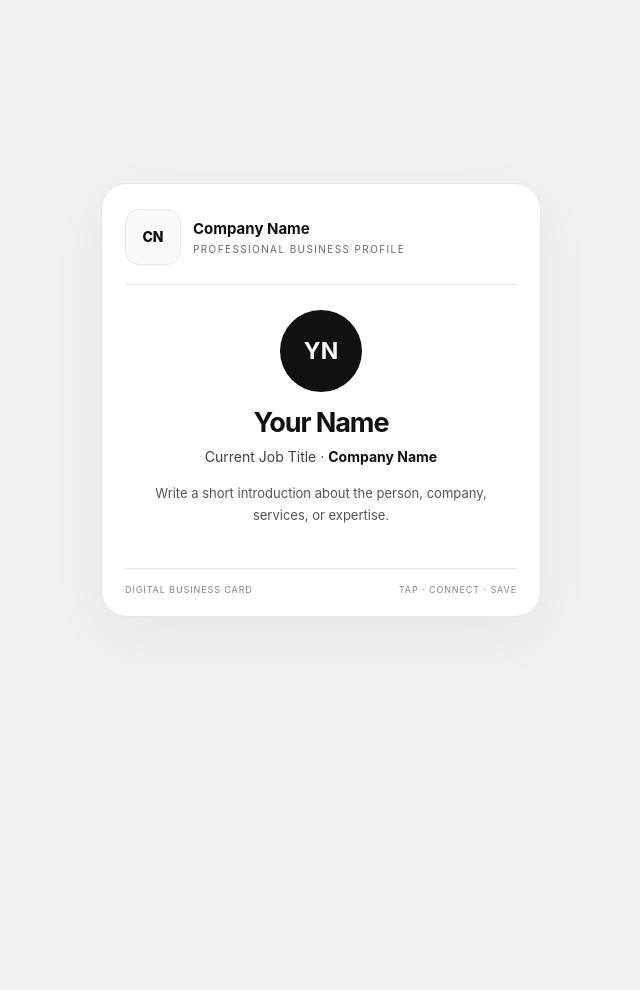
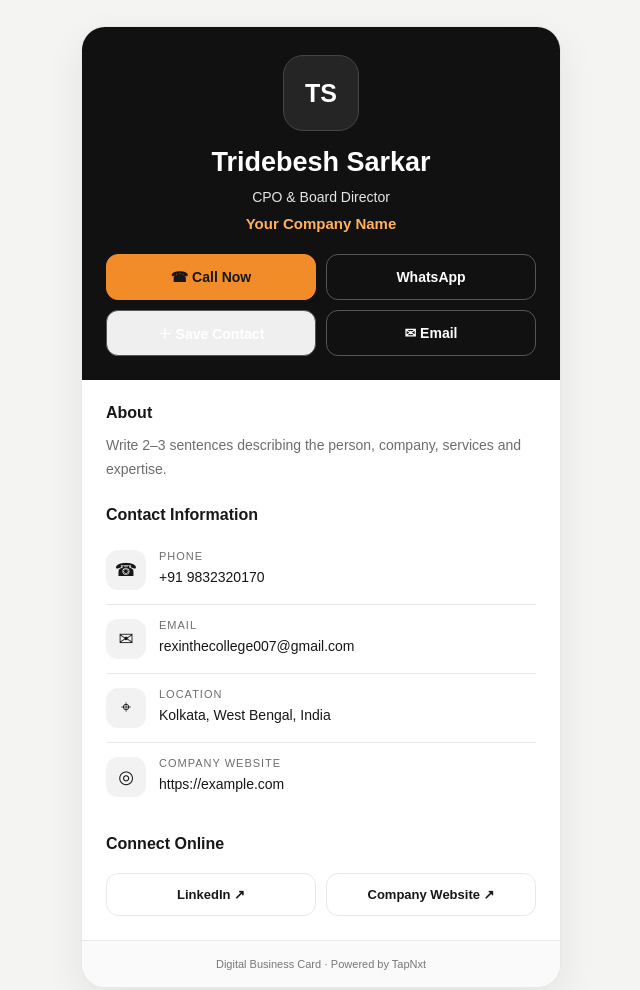
Before and after one commit to Shubhamkaushik929/tapnxt-profile, a plain HTML site: page index.html in a window 1280 px wide. Shown: the whole page, without its empty margins (319-959 px from the left). Before the commit the page ends 800 px from the top, so only its background shows below. Drawn offline with Linux system fonts and the light colour scheme.

Commit message:
Refactor index.html for digital business card
Updated the digital business profile to a digital business card with improved styling and additional features.

```diff
--- a/index.html
+++ b/index.html
@@ -1,137 +1,405 @@
-<!doctype html>
+
+<!DOCTYPE html>
 <html lang="en">
 <head>
-<meta charset="utf-8">
-<meta name="viewport" content="width=device-width, initial-scale=1">
-<meta name="theme-color" content="#ffffff">
-<title>Digital Business Profile</title>
+  <meta charset="UTF-8">
+  <meta name="viewport" content="width=device-width, initial-scale=1.0">
+  <meta name="theme-color" content="#101010">
+  <title>Digital Business Card</title>
+  <meta name="description" content="Digital business card and contact information">
   <style>
-:root{--ink:#111;--muted:#696969;--line:#e7e7e7;--paper:#fff;--soft:#f6f6f6}
-*{box-sizing:border-box}
-body{margin:0;background:#f1f1f1;color:var(--ink);font-family:Inter,-apple-system,BlinkMacSystemFont,"Segoe UI",Roboto,Arial,sans-serif;min-height:100vh;display:grid;place-items:center;padding:22px}
-.card{width:min(100%,440px);background:var(--paper);border:1px solid var(--line);border-radius:26px;padding:25px 23px 21px;box-shadow:0 18px 60px #0000000c}
-.header{display:flex;align-items:center;gap:12px;padding-bottom:19px;border-bottom:1px solid var(--line)}
-.logo{width:56px;height:56px;flex:none;border:1px solid var(--line);border-radius:14px;background:#fafafa;display:grid;place-items:center;overflow:hidden;color:#111;font-weight:800;font-size:14px}
-.logo img{width:100%;height:100%;object-fit:contain}
-.brandtext{min-width:0}
-.brandtext strong{font-size:15px;display:block;overflow-wrap:anywhere}
-.eyebrow{font-size:10px;text-transform:uppercase;letter-spacing:.14em;color:var(--muted);margin-top:5px}
-.profile{text-align:center;padding:25px 0 20px}
-.avatar{width:82px;height:82px;border-radius:50%;margin:0 auto 15px;background:#111;color:white;display:grid;place-items:center;font-size:23px;font-weight:750;overflow:hidden}
-.avatar img{width:100%;height:100%;object-fit:cover}
-h1{font-size:27px;letter-spacing:-.04em;line-height:1.15;margin:0 0 8px}
-.role{font-size:14px;line-height:1.5;color:#414141;margin:0}
-.company{font-weight:700;color:#111}
-.about{font-size:13px;line-height:1.7;color:#555;margin:15px auto 0;max-width:340px;white-space:pre-line}
-.section-title{font-size:10px;letter-spacing:.15em;text-transform:uppercase;color:var(--muted);font-weight:750;margin:22px 0 10px}
-.actions{display:grid;gap:9px}
-.action{display:flex;align-items:center;gap:11px;padding:12px 13px;border:1px solid var(--line);border-radius:12px;text-decoration:none;color:var(--ink);font-size:13px;overflow-wrap:anywhere;min-height:46px}
-.action:hover,.social:hover{border-color:#999;background:#fafafa}
-.action .symbol{width:27px;height:27px;flex:none;display:grid;place-items:center;background:var(--soft);border-radius:8px;font-weight:750}
-.action .label{font-size:10px;color:var(--muted);display:block;margin-bottom:2px;text-transform:uppercase;letter-spacing:.08em}
-.action .value{font-weight:600;overflow-wrap:anywhere}
-.socials{display:grid;grid-template-columns:repeat(2,minmax(0,1fr));gap:9px}
-.social{border:1px solid var(--line);border-radius:11px;padding:12px 10px;text-decoration:none;color:var(--ink);font-size:12px;font-weight:650;text-align:center;overflow-wrap:anywhere}
-.social[hidden]{display:none}
-.footer{border-top:1px solid var(--line);margin-top:22px;padding-top:15px;display:flex;justify-content:space-between;gap:10px;color:#858585;font-size:9px;letter-spacing:.1em;text-transform:uppercase}
-[hidden]{display:none!important}
-@media(max-width:360px){body{padding:9px}.card{padding:20px 15px}h1{font-size:24px}}
+    :root {
+      --bg: #f4f4f2;
+      --card: #ffffff;
+      --text: #171717;
+      --muted: #6d6d6d;
+      --line: #e8e8e8;
+      --accent: #f28c28;
+      --dark: #111111;
+    }
+
+    * { box-sizing: border-box; }
+
+    body {
+      margin: 0;
+      padding: 26px 14px;
+      background: var(--bg);
+      color: var(--text);
+      font-family: Arial, Helvetica, sans-serif;
+    }
+
+    .wrap {
+      width: 100%;
+      max-width: 480px;
+      margin: auto;
+    }
+
+    .card {
+      overflow: hidden;
+      background: var(--card);
+      border: 1px solid var(--line);
+      border-radius: 24px;
+      box-shadow: 0 14px 40px rgba(0,0,0,.07);
+    }
+
+    .top {
+      padding: 28px 24px 24px;
+      text-align: center;
+      background: var(--dark);
+      color: white;
+    }
+
+    .logo {
+      width: 76px;
+      height: 76px;
+      margin: 0 auto 15px;
+      border-radius: 20px;
+      border: 1px solid #454545;
+      background: white;
+      object-fit: contain;
+      padding: 5px;
+    }
+
+    .initials {
+      display: grid;
+      place-items: center;
+      width: 76px;
+      height: 76px;
+      margin: 0 auto 15px;
+      border: 1px solid #454545;
+      border-radius: 20px;
+      background: #252525;
+      color: white;
+      font-size: 25px;
+      font-weight: bold;
+    }
+
+    h1 {
+      margin: 0;
+      font-size: 27px;
+      line-height: 1.2;
+      overflow-wrap: anywhere;
+    }
+
+    .role {
+      margin: 9px 0 0;
+      color: #e6e6e6;
+      font-size: 14px;
+      line-height: 1.5;
+    }
+
+    .company {
+      margin: 7px 0 0;
+      color: #ffb15e;
+      font-size: 15px;
+      font-weight: bold;
+    }
+
+    .actions {
+      display: grid;
+      grid-template-columns: 1fr 1fr;
+      gap: 10px;
+      margin-top: 22px;
+    }
+
+    .btn {
+      display: flex;
+      align-items: center;
+      justify-content: center;
+      min-height: 46px;
+      padding: 12px 10px;
+      border: 1px solid #555;
+      border-radius: 12px;
+      color: white;
+      text-decoration: none;
+      font-size: 14px;
+      font-weight: bold;
+      cursor: pointer;
+    }
+
+    .btn.primary {
+      color: #171717;
+      background: var(--accent);
+      border-color: var(--accent);
+    }
+
+    .content { padding: 24px; }
+
+    .section-title {
+      margin: 0 0 12px;
+      font-size: 16px;
+      font-weight: 700;
+    }
+
+    .about {
+      margin: 0 0 24px;
+      color: var(--muted);
+      font-size: 14px;
+      line-height: 1.7;
+      overflow-wrap: anywhere;
+    }
+
+    .detail {
+      display: flex;
+      align-items: flex-start;
+      gap: 13px;
+      padding: 14px 0;
+      border-bottom: 1px solid var(--line);
+    }
+
+    .detail:last-child { border-bottom: 0; }
+
+    .ico {
+      display: grid;
+      place-items: center;
+      flex: 0 0 40px;
+      height: 40px;
+      border-radius: 12px;
+      background: #f2f2f2;
+      font-size: 18px;
+    }
+
+    .detail-label {
+      margin-bottom: 5px;
+      color: var(--muted);
+      font-size: 11px;
+      text-transform: uppercase;
+      letter-spacing: 1px;
+    }
+
+    .detail-value {
+      color: var(--text);
+      font-size: 14px;
+      line-height: 1.55;
+      overflow-wrap: anywhere;
+    }
+
+    .detail-value a {
+      color: var(--text);
+      text-decoration: none;
+    }
+
+    .detail-value a:hover { text-decoration: underline; }
+
+    .links {
+      display: grid;
+      grid-template-columns: 1fr 1fr;
+      gap: 10px;
+      margin-top: 20px;
+    }
+
+    .link-btn {
+      padding: 13px 8px;
+      border: 1px solid var(--line);
+      border-radius: 12px;
+      text-align: center;
+      color: var(--text);
+      text-decoration: none;
+      font-size: 13px;
+      font-weight: bold;
+      overflow-wrap: anywhere;
+    }
+
+    .link-btn:hover { border-color: var(--accent); }
+
+    .footer {
+      padding: 17px;
+      background: #fafafa;
+      border-top: 1px solid var(--line);
+      color: #777;
+      text-align: center;
+      font-size: 11px;
+    }
+
+    @media (max-width: 360px) {
+      h1 { font-size: 23px; }
+      .content { padding: 19px; }
+      .top { padding: 25px 18px; }
+      .btn { font-size: 12px; }
+    }
   </style>
 </head>
 <body>
-<main class="card">
-  <header class="header">
-    <div class="logo" id="companyLogo" aria-label="Company logo">LOGO</div>
-    <div class="brandtext">
-      <strong id="companyName">Company Name</strong>
-      <div class="eyebrow">Professional Business Profile</div>
+  <main class="wrap">
+    <article class="card">
+      <header class="top">
+        <div id="brandMark" class="initials">TB</div>
+        <h1 id="name">Client Name</h1>
+        <p class="role" id="role">Designation</p>
+        <p class="company" id="company">Company Name</p>
+
+        <div class="actions">
+          <a class="btn primary" id="callBtn" href="tel:+919876543210">☎ Call Now</a>
+          <a class="btn" id="waBtn" href="https://wa.me/919876543210" target="_blank" rel="noopener">WhatsApp</a>
+          <button class="btn" id="saveBtn" type="button">＋ Save Contact</button>
+          <a class="btn" id="emailBtn" href="mailto:hello@example.com">✉ Email</a>
         </div>
       </header>
-  <section class="profile">
-    <div class="avatar" id="avatar" aria-label="Profile initials">YN</div>
-    <h1 id="personName">Your Name</h1>
-    <p class="role"><span id="jobTitle">Current Job Title</span><span id="roleSeparator"> · </span><span class="company" id="profileCompany">Company Name</span></p>
-    <p class="about" id="about">A short introduction about the person or company.</p>
+
+      <div class="content">
+        <section>
+          <h2 class="section-title">About</h2>
+          <p class="about" id="about">
+            Add a short introduction about the person, their work and company.
+          </p>
         </section>
-  <section id="contactSection">
-    <p class="section-title">Contact details</p>
-    <div class="actions">
-      <a class="action" id="phoneLink" href="#"><span class="symbol">☎</span><span><span class="label">Phone</span><span class="value" id="phoneText">Add phone number</span></span></a>
-      <a class="action" id="emailLink" href="#"><span class="symbol">✉</span><span><span class="label">Email</span><span class="value" id="emailText">Add email address</span></span></a>
-      <a class="action" id="addressLink" href="#" target="_blank" rel="noopener"><span class="symbol">⌖</span><span><span class="label">Company address / location</span><span class="value" id="addressText">Add company address</span></span></a>
-      <a class="action" id="websiteLink" href="#" target="_blank" rel="noopener"><span class="symbol">↗</span><span><span class="label">Company website</span><span class="value" id="websiteText">Add company website</span></span></a>
+
+        <section>
+          <h2 class="section-title">Contact Information</h2>
+          <div id="details"></div>
+        </section>
+
+        <section>
+          <h2 class="section-title" style="margin-top:24px">Connect Online</h2>
+          <div class="links" id="links"></div>
+        </section>
       </div>
-  </section>
-  <section id="socialSection">
-    <p class="section-title">Professional profile</p>
-    <nav class="socials">
-      <a class="social" id="linkedinLink" href="#" target="_blank" rel="noopener">LinkedIn Profile ↗</a>
-      <a class="social" id="mapLink" href="#" target="_blank" rel="noopener">View Location ↗</a>
-    </nav>
-  </section>
-  <footer class="footer"><span>Digital Business Card</span><span>Tap · Connect · Save</span></footer>
+
+      <footer class="footer">
+        Digital Business Card · Powered by TapNxt
+      </footer>
+    </article>
   </main>
+
   <script>
-/*
-  PERSONALISE THIS OBJECT for each client.
-  For URLs, include https://. Leave a value blank if the client doesn't have it.
-  Photo and companyLogo can be publicly accessible image URLs.
-*/
-const profile = {
-  name: "Your Name",
-  jobTitle: "Current Job Title",
-  company: "Company Name",
-  about: "Write a short introduction about the person, company, services, or expertise.",
-  phone: "",
-  email: "",
-  address: "",
-  location: "",             // optional map location / Google Maps URL
-  companyWebsite: "",
-  linkedin: "",
-  photo: "",                // optional public profile photo URL
-  companyLogo: ""           // optional public company logo URL
+    // ========== CLIENT DETAILS: EDIT THIS SECTION ==========
+
+    const client = {
+      name: "Tridebesh Sarkar",
+      designation: "CPO & Board Director",
+      company: "Your Company Name",
+      about: "Write 2–3 sentences describing the person, company, services and expertise.",
+
+      phone: "+91 9832320170",
+      whatsapp: "+91 9832320170",
+      email: "rexinthecollege007@gmail.com",
+
+      address: "Enter complete office address",
+      location: "Kolkata, West Bengal, India",
+
+      website: "https://example.com",
+      linkedin: "https://www.linkedin.com/",
+
+      // Optional: paste a PUBLIC image URL, or leave blank.
+      companyLogo: "",
+      profilePhoto: ""
     };
 
+    // ========== PAGE SETUP: NO NEED TO EDIT BELOW ==========
+
     const $ = id => document.getElementById(id);
-const text = (id, value, fallback="") => { $(id).textContent = value || fallback; };
-const initials = (profile.name || "Your Name").trim().split(/\s+/).slice(0,2).map(x=>x[0]||"").join("").toUpperCase() || "YN";
-text("personName", profile.name, "Your Name");
-text("jobTitle", profile.jobTitle);
-text("companyName", profile.company, "Company Name");
-text("profileCompany", profile.company, "Company Name");
-text("about", profile.about);
-$("avatar").textContent = initials;
-if (profile.photo) {
-  const img = document.createElement("img"); img.src = profile.photo; img.alt = profile.name + " profile photo";
-  $("avatar").replaceChildren(img);
+
+    function cleanPhone(value) {
+      return value.replace(/[^\d+]/g, "");
     }
-if (profile.companyLogo) {
-  const img = document.createElement("img"); img.src = profile.companyLogo; img.alt = (profile.company || "Company") + " logo";
-  $("companyLogo").replaceChildren(img);
+
+    function safeURL(value) {
+      try {
+        const url = new URL(value);
+        return ["http:", "https:"].includes(url.protocol) ? url.href : "";
+      } catch {
+        return "";
+      }
+    }
+
+    function addDetail(icon, label, value, href) {
+      if (!value || value.startsWith("Enter ")) return "";
+
+      const content = href
+        ? `<a href="${href}" target="_blank" rel="noopener">${escapeHTML(value)}</a>`
+        : escapeHTML(value);
+
+      return `
+        <div class="detail">
+          <div class="ico">${icon}</div>
+          <div>
+            <div class="detail-label">${label}</div>
+            <div class="detail-value">${content}</div>
+          </div>
+        </div>`;
+    }
+
+    function escapeHTML(value) {
+      return String(value).replace(/[&<>"']/g, char => ({
+        "&": "&amp;", "<": "&lt;", ">": "&gt;",
+        '"': "&quot;", "'": "&#39;"
+      }[char]));
+    }
+
+    $("name").textContent = client.name;
+    $("role").textContent = client.designation;
+    $("company").textContent = client.company;
+    $("about").textContent = client.about;
+    document.title = `${client.name} | Digital Business Card`;
+
+    const logo = safeURL(client.companyLogo);
+    const photo = safeURL(client.profilePhoto);
+    const mark = $("brandMark");
+
+    if (logo || photo) {
+      const img = document.createElement("img");
+      img.className = "logo";
+      img.alt = logo ? `${client.company} logo` : `${client.name} photo`;
+      img.src = logo || photo;
+      img.onerror = () => {
+        img.remove();
+        mark.hidden = false;
+      };
+      mark.hidden = true;
+      mark.replaceWith(img);
     } else {
-  $("companyLogo").textContent = (profile.company || "LOGO").trim().split(/\s+/).slice(0,2).map(x=>x[0]||"").join("").toUpperCase() || "LOGO";
+      mark.textContent = client.name
+        .split(/\s+/).filter(Boolean).slice(0, 2)
+        .map(part => part[0].toUpperCase()).join("");
     }
-text("phoneText", profile.phone, "Add phone number");
-$("phoneLink").href = profile.phone ? "tel:" + profile.phone.replace(/[^\d+]/g, "") : "#";
-if (!profile.phone) $("phoneLink").hidden = true;
-text("emailText", profile.email, "Add email address");
-$("emailLink").href = profile.email ? "mailto:" + profile.email : "#";
-if (!profile.email) $("emailLink").hidden = true;
-text("addressText", profile.address, "Add company address");
-const mapQuery = profile.location || profile.address;
-$("addressLink").href = mapQuery ? "https://www.google.com/maps/search/?api=1&query=" + encodeURIComponent(mapQuery) : "#";
-if (!profile.address && !profile.location) $("addressLink").hidden = true;
-text("websiteText", profile.companyWebsite, "Add company website");
-$("websiteLink").href = profile.companyWebsite || "#";
-if (!profile.companyWebsite) $("websiteLink").hidden = true;
-$("linkedinLink").href = profile.linkedin || "#";
-if (!profile.linkedin) $("linkedinLink").hidden = true;
-$("mapLink").href = mapQuery ? "https://www.google.com/maps/search/?api=1&query=" + encodeURIComponent(mapQuery) : "#";
-if (!mapQuery) $("mapLink").hidden = true;
-if (!$("socialSection").querySelector("a:not([hidden])")) $("socialSection").hidden = true;
-if (!$("contactSection").querySelector("a:not([hidden])")) $("contactSection").hidden = true;
-text("roleSeparator", profile.jobTitle && profile.company ? " · " : "");
-document.title = (profile.name || "Digital Business Profile") + " | Digital Card";
+
+    const phone = cleanPhone(client.phone);
+    const wa = cleanPhone(client.whatsapp || client.phone).replace("+", "");
+    $("callBtn").href = `tel:${phone}`;
+    $("waBtn").href = `https://wa.me/${wa}`;
+    $("emailBtn").href = `mailto:${client.email}`;
+
+    $("details").innerHTML =
+      addDetail("☎", "Phone", client.phone, `tel:${phone}`) +
+      addDetail("✉", "Email", client.email, `mailto:${client.email}`) +
+      addDetail("⌂", "Office Address", client.address,
+        `https://www.google.com/maps/search/?api=1&query=${encodeURIComponent(client.address)}`) +
+      addDetail("⌖", "Location", client.location,
+        `https://www.google.com/maps/search/?api=1&query=${encodeURIComponent(client.location)}`) +
+      addDetail("◎", "Company Website", client.website, safeURL(client.website));
+
+    const socialLinks = [
+      { label: "LinkedIn ↗", url: safeURL(client.linkedin) },
+      { label: "Company Website ↗", url: safeURL(client.website) }
+    ].filter(item => item.url);
+
+    $("links").innerHTML = socialLinks.map(item =>
+      `<a class="link-btn" href="${item.url}" target="_blank" rel="noopener">${item.label}</a>`
+    ).join("");
+
+    $("saveBtn").addEventListener("click", () => {
+      const vcard = [
+        "BEGIN:VCARD",
+        "VERSION:3.0",
+        `FN:${client.name}`,
+        `ORG:${client.company}`,
+        `TITLE:${client.designation}`,
+        `TEL;TYPE=CELL:${client.phone}`,
+        `EMAIL:${client.email}`,
+        `ADR;TYPE=WORK:;;${client.address};;;;`,
+        `URL:${safeURL(client.website)}`,
+        `NOTE:${client.about}`,
+        "END:VCARD"
+      ].join("\r\n");
+
+      const blob = new Blob([vcard], { type: "text/vcard;charset=utf-8" });
+      const url = URL.createObjectURL(blob);
+      const a = document.createElement("a");
+      a.href = url;
+      a.download = `${client.name.replace(/[^a-z0-9]/gi, "-")}.vcf`;
+      a.click();
+      URL.revokeObjectURL(url);
+    });
   </script>
 </body>
 </html>
```
Lines whose indentation alone changed are shown as unchanged.
